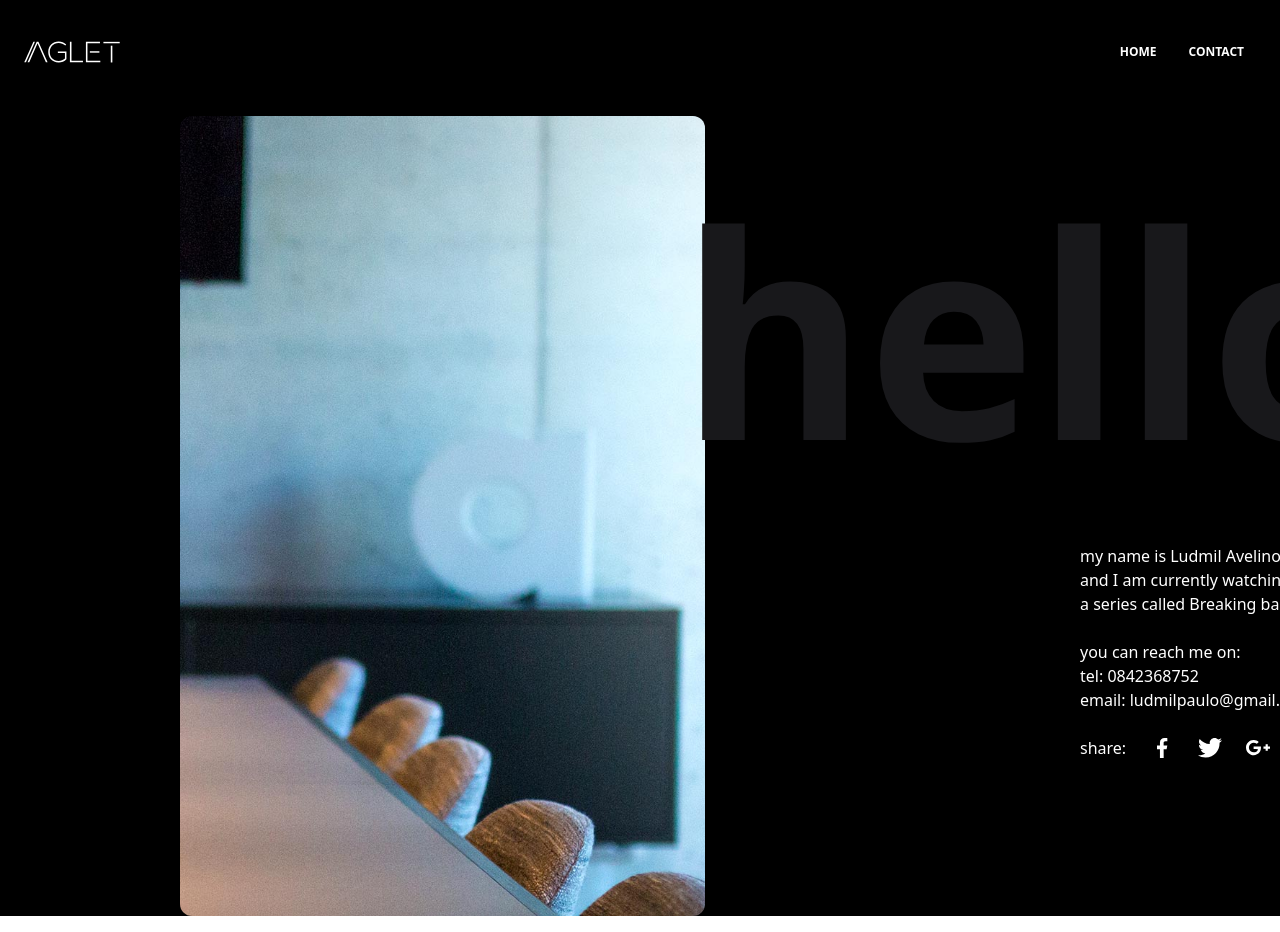
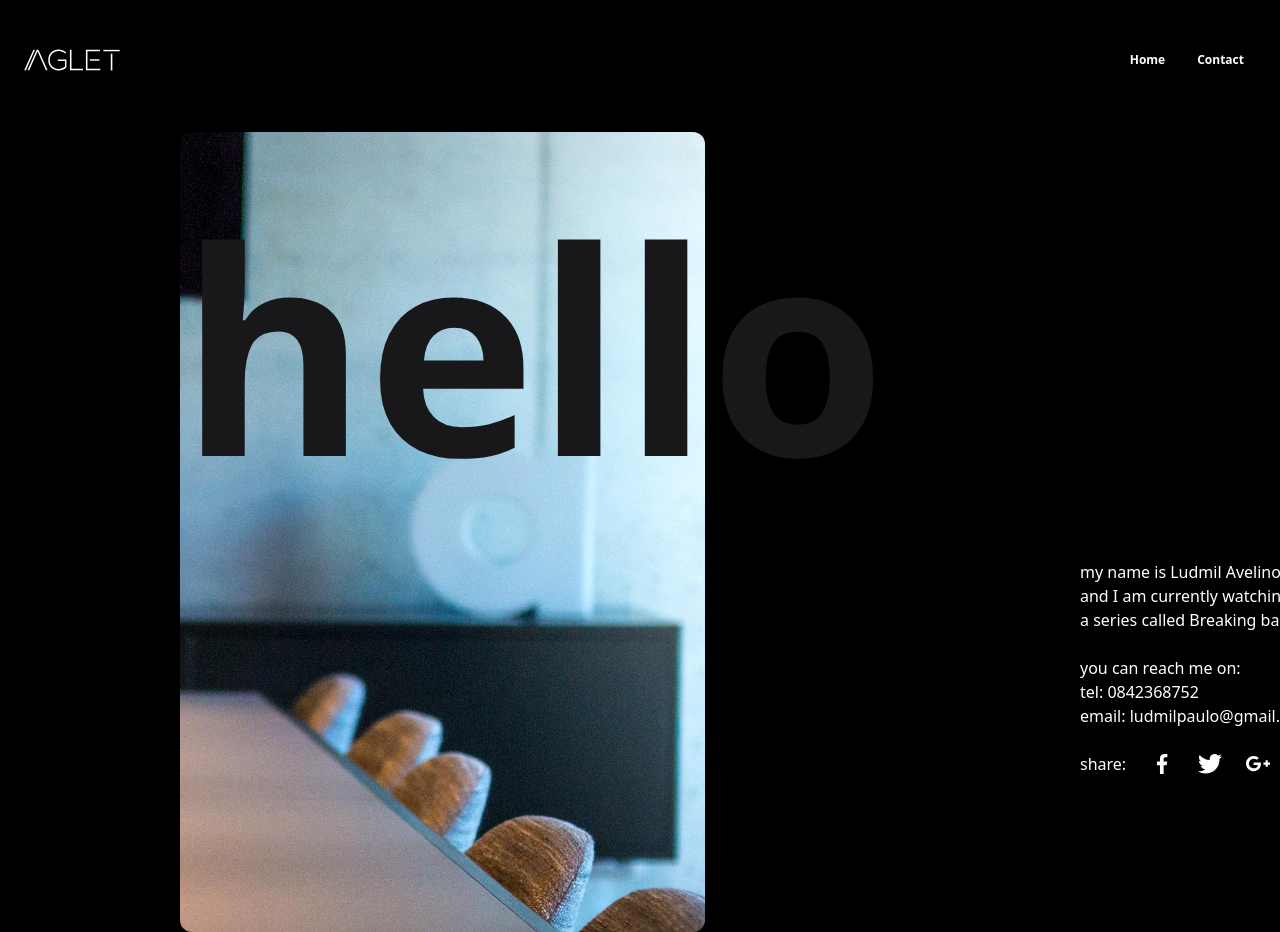
Before and after one commit to ludmilpaulo/video-slider, a React (Create React App) app in the folder video-slider/: page /contacts in a window 1280 px wide. Built offline with nearby package versions, Linux system fonts and the light colour scheme.

Commit message:
responsive

```diff
--- a/video-slider/src/components/NavBar.tsx
+++ b/video-slider/src/components/NavBar.tsx
@@ -1,5 +1,5 @@
 import React from "react";
-import { Link, useNavigate } from "react-router-dom";
+import { Link} from "react-router-dom";
 import myLogo from "../assets/Logo/aglet_logo.svg";
 
 const NavBar = () => {
@@ -11,7 +11,7 @@ const NavBar = () => {
         <div className="container flex flex-wrap items-center justify-between px-4 mx-auto">
           <div className="relative flex justify-between w-full lg:w-auto lg:static lg:block lg:justify-start">
             <Link to={"/"}>
-              <img className="w-24 h-20" src={myLogo} alt="/"></img>
+              <img className="w-24 h-24" src={myLogo} alt="/"></img>
             </Link>
 
             <button
@@ -34,7 +34,7 @@ const NavBar = () => {
               <li className="nav-item">
                 <Link
                   to={"/"}
-                  className="flex items-center px-3 py-2 text-xs font-bold leading-snug text-white uppercase hover:opacity-75"
+                  className="flex items-center px-3 py-2 text-xs font-bold leading-snug text-white hover:opacity-75"
                 >
                   <span className="ml-2">Home</span>
                 </Link>
@@ -42,7 +42,7 @@ const NavBar = () => {
               <li className="nav-item">
                 <Link
                   to={"/contacts/"}
-                  className="flex items-center px-3 py-2 text-xs font-bold leading-snug text-white uppercase hover:opacity-75"
+                  className="flex items-center px-3 py-2 text-xs font-bold leading-snug text-white hover:opacity-75"
                 >
                   <span className="ml-2">Contact</span>
                 </Link>
--- a/video-slider/src/screens/Contact.tsx
+++ b/video-slider/src/screens/Contact.tsx
@@ -10,14 +10,16 @@ const Contact = () => {
       <div style={divStyle}
       className="w-full bg-center bg-cover shadow-md snap-center rounded-xl shadow-black/20"
       >
-        <div className="grid grid-cols-1 md:grid-cols-2 lg:grid-cols-4 gap-2 md:gap-4 px-[500px] min-[320px]:text-center max-[600px]:bg-black">
-        <label className="text-zinc-900 text-[285px] md:text-zinc-900"><b>hello</b></label>
+
+
+        <div className="md:max-lg:text-sm">
+        <label className="text-zinc-900 text-[285px] md:max-lg:text-2xl md:text-zinc-900"><b>hello</b></label>
 
         </div>
 
         <div className="w-full px-[900px] pb-[25px]">
 
-          <p className="text-justify text-white whitespace-nowrap">my name is Ludmil Avelino.
+          <p className="w-10 text-justify text-white whitespace-nowrap md:w-auto lg:w-auto">my name is Ludmil Avelino.
           <br/>and I am currently watching<br/> a series called Breaking bad<br/><br/>
           you can reach me on:<br/>tel: 0842368752<br/>email: ludmilpaulo@gmail.com<br/><br/>
           <div className="flex justify-start gap-6 ...">
@@ -37,9 +39,9 @@ const Contact = () => {
           </p>
 
         </div>
+      </div>
+      </div>
 
-      </div>
-    </div>
   );
 };
 
--- a/video-slider/src/screens/Home.tsx
+++ b/video-slider/src/screens/Home.tsx
@@ -5,7 +5,6 @@ import NavBar from "../components/NavBar";
 import { data } from "../RawData";
 
 const Home = () => {
-
 
 
 
@@ -17,12 +16,12 @@ const Home = () => {
 
         <div
           id='slider'
-          className='flex w-full h-full overflow-x-scroll hover:snap-x scroll pb-15 whitespace-nowrap scroll-auto'
+          className='lg:flex w-full h-full overflow-x-scroll hover:snap-x scroll pb-15 whitespace-nowrap scroll-smooth md:scroll-auto md:max-lg:flex'
         >
           {data.map((item, index) => (
-          <div className="min-w-[80%] md:min-w-[40%] md:scrollbar-default">
+          <div className="min-w-[80%] md:min-w-[40%] md:scrollbar-default ">
             <div
-              className="w-full h-full snap-center rounded-xl md:scrollbar-default"
+              className="w-full h-full snap-center md:snap-start rounded-xl"
               key={index}
             >
               <HoverVideoPlayer
```
